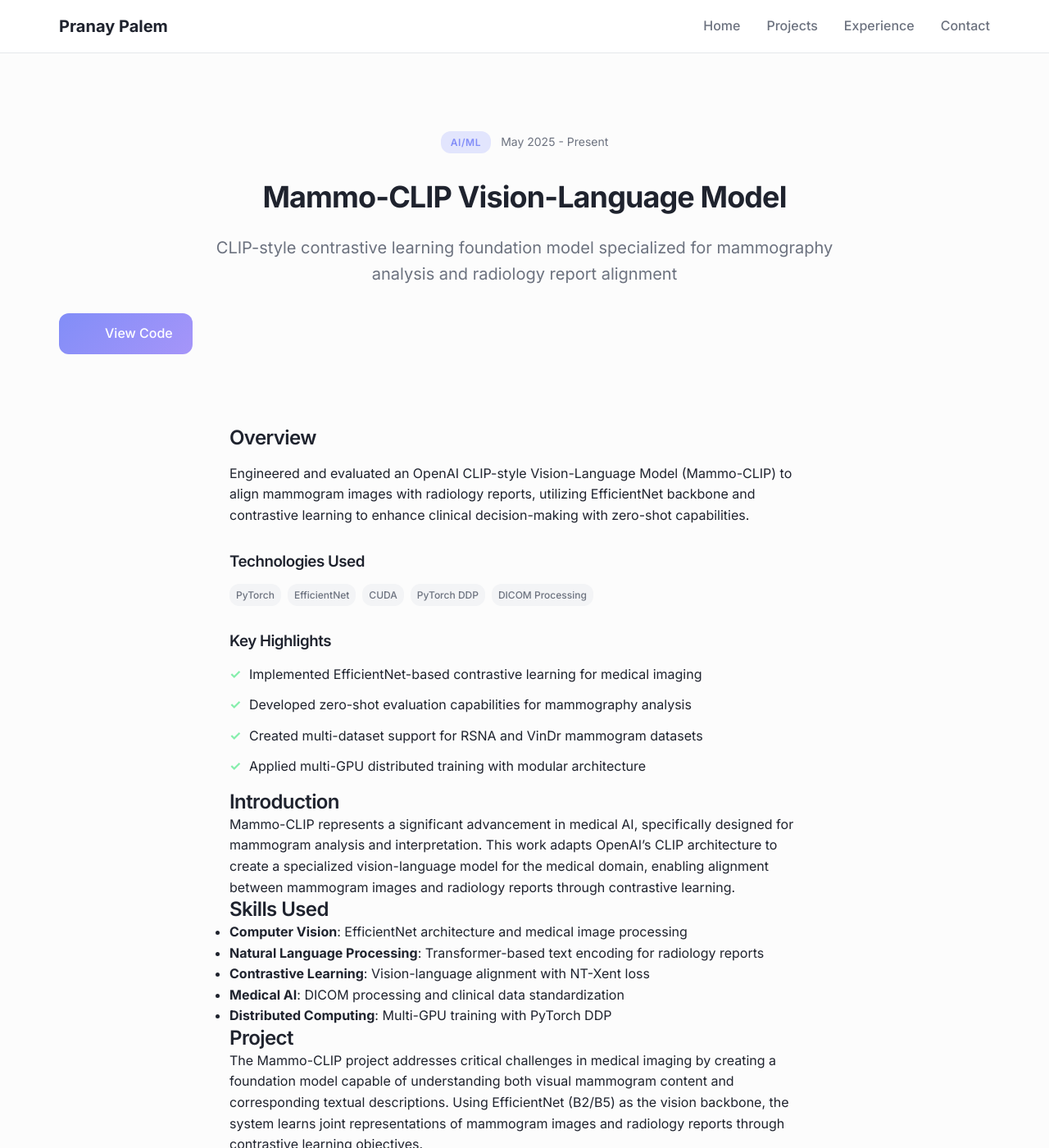
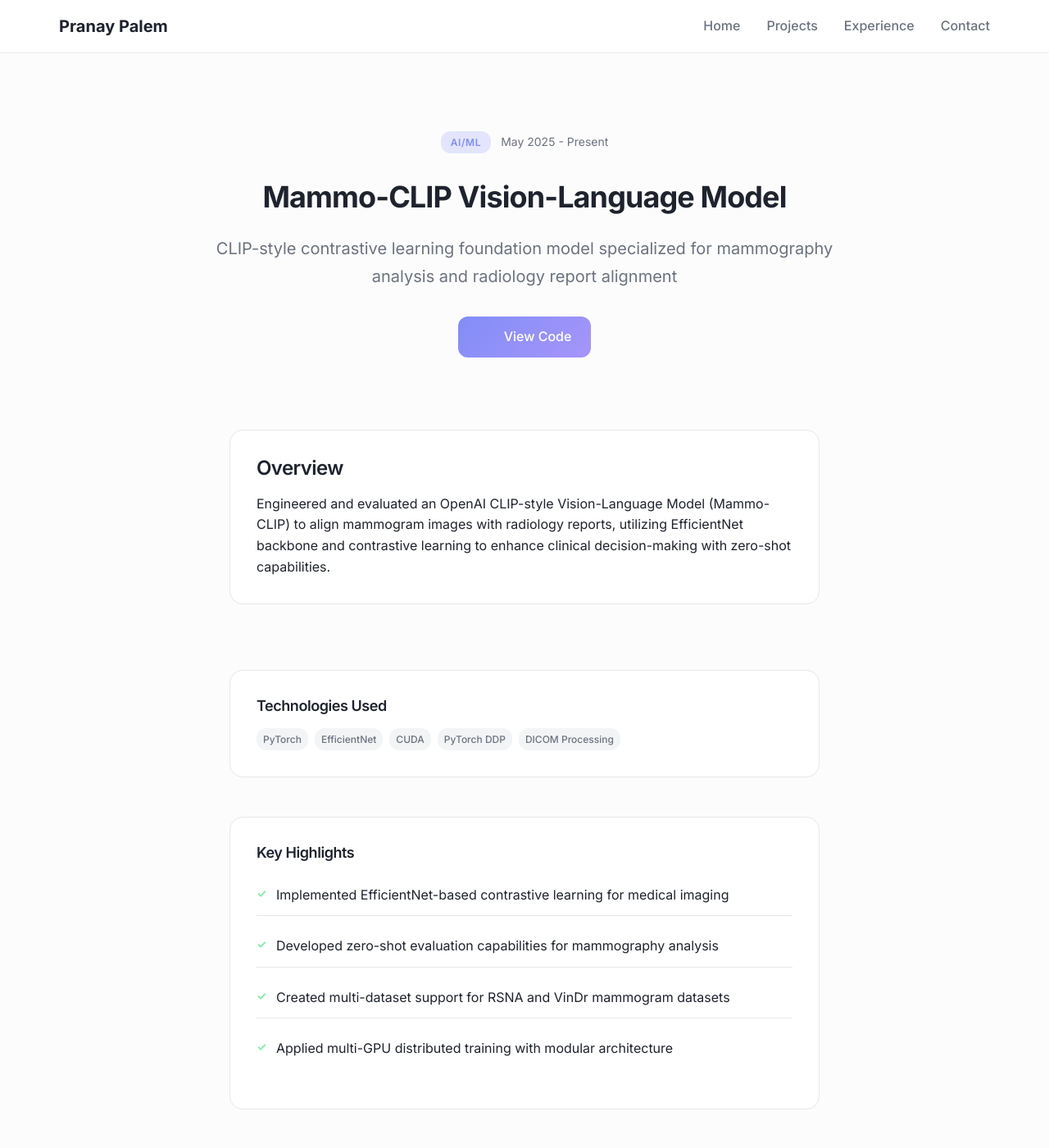
Before and after one commit to pranaypalem/portfolio, a Jekyll site: the page built from _projects/mammo-clip.md, in a window 1280 px wide and 1400 px high. Shown: the whole window at 82% size. Built offline with Jekyll 4.4.1, drawn with Linux system fonts in a browser that asks for light colours.

Commit message:
Cosmetic updates to project page

```diff
--- a/_layouts/project.html
+++ b/_layouts/project.html
@@ -15,7 +15,9 @@ layout: default
                 {% endif %}
                 <span class="project-period">{{ page.period }}</span>
             </div>
+
             <h1 class="project-title">{{ page.title }}</h1>
+
             <p class="project-description">{{ page.description }}</p>
 
             {% if page.github_url and page.show_code_button != false %}
@@ -32,6 +34,7 @@ layout: default
             <div class="project-overview">
                 <h2>Overview</h2>
                 <p>{{ page.long_description }}</p>
+            </div>
 
             {% if page.technologies %}
             <div class="project-technologies">
@@ -54,7 +57,6 @@ layout: default
                 </ul>
             </div>
             {% endif %}
-            </div>
 
             {% if content != '' %}
             <div class="project-details">
--- a/assets/css/main.css
+++ b/assets/css/main.css
@@ -955,11 +955,86 @@ h1, h2, h3, h4, h5, h6 {
     color: var(--muted-foreground);
     max-width: 48rem;
     margin: 0 auto 2rem;
+    line-height: 1.7;
+}
+
+.project-header .project-links {
+    margin-top: 2rem;
+    display: flex;
+    justify-content: center;
 }
 
 .project-content {
     max-width: 48rem;
     margin: 0 auto;
+}
+
+.project-content > div {
+    margin-bottom: 3rem;
+}
+
+.project-content > div:last-child {
+    margin-bottom: 0;
+}
+
+.project-overview,
+.project-technologies,
+.project-highlights,
+.project-details {
+    padding: 2rem;
+    background: var(--card);
+    border: 1px solid var(--border);
+    border-radius: var(--radius-lg);
+    margin-bottom: 2rem;
+}
+
+.project-content h2 {
+    color: var(--foreground);
+    margin-bottom: 1.5rem;
+    font-size: var(--font-size-2xl);
+    font-weight: 600;
+}
+
+.project-content h3 {
+    color: var(--foreground);
+    margin-bottom: 1rem;
+    margin-top: 0;
+    font-size: var(--font-size-lg);
+    font-weight: 600;
+}
+
+.project-details h2 {
+    margin-top: 2.5rem;
+    margin-bottom: 1.5rem;
+}
+
+.project-details h2:first-child {
+    margin-top: 0;
+}
+
+.highlights-list {
+    list-style: none;
+    padding: 0;
+}
+
+.highlights-list li {
+    padding: 0.75rem 0;
+    border-bottom: 1px solid var(--border);
+    position: relative;
+    padding-left: 1.5rem;
+}
+
+.highlights-list li:last-child {
+    border-bottom: none;
+}
+
+.highlights-list li::before {
+    content: "✓";
+    position: absolute;
+    left: 0;
+    color: var(--accent);
+    font-weight: bold;
+    font-size: var(--font-size-sm);
 }
 
 .project-overview h2,
@@ -1205,8 +1280,8 @@ h1, h2, h3, h4, h5, h6 {
 /* Consistent Project Card Sizing */
 .project-card.consistent-size {
     width: 350px;
-    min-height: 500px;
-    max-height: 500px;
+    min-height: 550px;
+    max-height: 550px;
     display: flex;
     flex-direction: column;
     overflow: hidden;
--- a/assets/js/main.js
+++ b/assets/js/main.js
@@ -272,7 +272,7 @@ document.addEventListener('DOMContentLoaded', function() {
             if (projectsGrid) {
                 // Calculate required height based on visible cards with consistent sizing
                 const cardsPerRow = window.innerWidth > 1200 ? 3 : window.innerWidth > 768 ? 2 : 1;
-                const cardHeight = window.innerWidth > 768 ? 500 : 450;
+                const cardHeight = window.innerWidth > 768 ? 550 : 500;
                 const rowGap = 32; // 2rem gap
                 const rows = Math.ceil(visibleCount / cardsPerRow);
                 const minHeight = rows > 0 ? (rows * cardHeight) + ((rows - 1) * rowGap) : 400;
--- a/index.html
+++ b/index.html
@@ -164,7 +164,7 @@ title: "Home"
                             <i data-lucide="arrow-right"></i>
                             View Details
                         </a>
-                        {% if project.github_url %}
+                        {% if project.github_url and project.show_code_button != false %}
                         <a href="{{ project.github_url }}" target="_blank" class="btn btn-outline">
                             <i data-lucide="github"></i>
                             View Code
```
Lines whose indentation alone changed are shown as unchanged.
